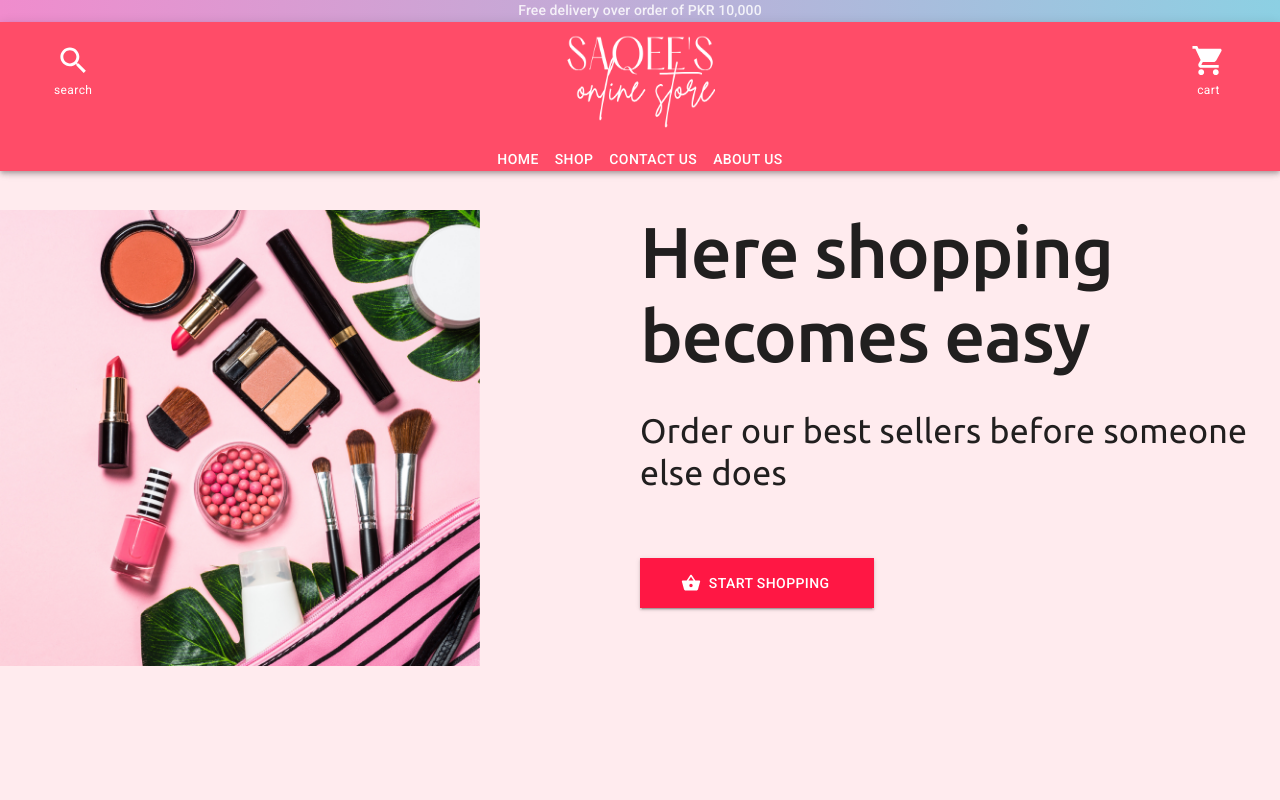
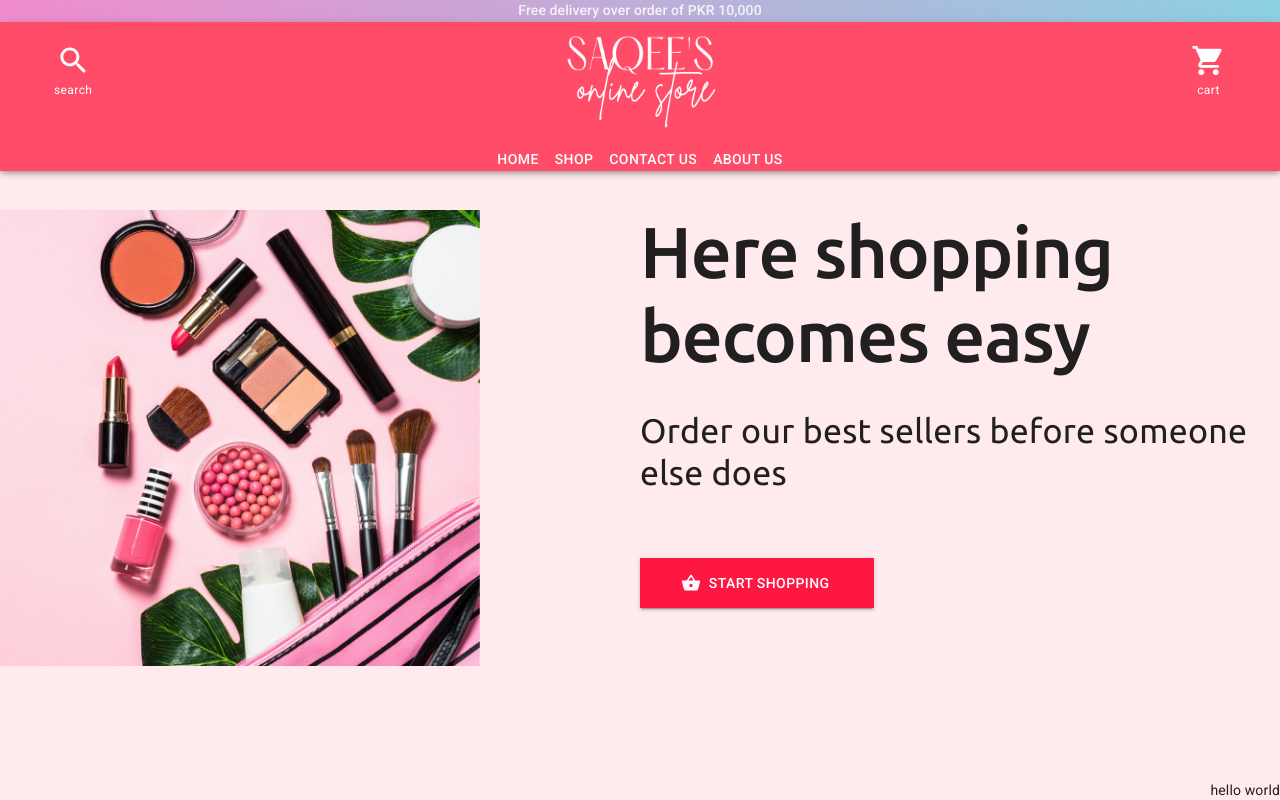
Before and after one commit to basit3407/saqee-onlinestore, a Next.js app: page / in a window 1280 px wide. Shown: the top 800 px of the page. Built offline with nearby package versions, Linux system fonts and the light colour scheme.

Commit message:
work in progress

```diff
--- /dev/null
+++ b/components/ContactIcon.js
@@ -0,0 +1,5 @@
+export default function ContactIcon() {
+  return (
+    <div style={{ position: "fixed", right: 0, bottom: 0 }}>hello world</div>
+  );
+}
--- a/components/layout/Footer.js
+++ b/components/layout/Footer.js
@@ -68,8 +68,8 @@ export default function Footer() {
                 color="inherit"
                 variant="body2"
               >
-                Saqee Online Store deals in glamorous, high-quality and
-                cruelty-free makeup poducts along with
+                Saqee&apos;s Online Store deals in glamorous, high-quality and
+                cruelty-free makeup porducts along with
                 clothing,handbags,kitchenware and babies collection for ladies.
                 Female-founded with a mission to empower women.
               </Typography>
--- a/components/layout/NavBar/extended.js
+++ b/components/layout/NavBar/extended.js
@@ -1,4 +1,11 @@
-import { makeStyles, Popover, Menu, MenuItem } from "@material-ui/core";
+import {
+  makeStyles,
+  Popover,
+  Menu,
+  MenuItem,
+  ClickAwayListener,
+  Popper,
+} from "@material-ui/core";
 import PropTypes from "prop-types";
 import { MapMenu, SearchBar } from "./NavBar";
 
@@ -29,6 +36,7 @@ export const SearchPopover = (props) => {
     } = props;
 
   return (
+    // <ClickAwayListener onClickAway={handleSearchClose}>
     <Popover
       anchorEl={anchorSearch}
       anchorOrigin={{
@@ -41,6 +49,7 @@ export const SearchPopover = (props) => {
       onClose={handleSearchClose}
       classes={{ paper: classes.searchPaper }}
       PaperProps={{ elevation: 0 }}
+      elevation={0}
       //important for keeping popover to full left
       marginThreshold={0}
     >
@@ -52,6 +61,7 @@ export const SearchPopover = (props) => {
         searchQuery={searchQuery}
       />
     </Popover>
+    // </ClickAwayListener>
   );
 };
 
--- a/pages/_app.js
+++ b/pages/_app.js
@@ -6,6 +6,7 @@ import CssBaseline from "@material-ui/core/CssBaseline";
 import theme from "../styles/theme";
 import NavBar from "../components/layout/NavBar/NavBar";
 import Footer from "../components/layout/Footer";
+import ContactIcon from "../components/ContactIcon";
 
 export default function MyApp(props) {
   const { Component, pageProps } = props;
@@ -47,6 +48,7 @@ export default function MyApp(props) {
         <CssBaseline />
         <NavBar {...passedProps} />
         <Component {...passedProps} />
+        <ContactIcon />
         <Footer />
       </ThemeProvider>
     </>
```
Also changed, not shown: public/images/home/about.png.
